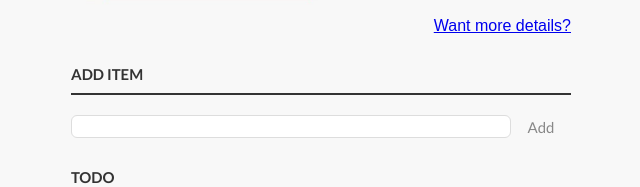
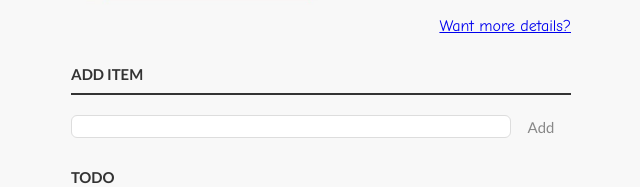
Before and after one commit to shtennikov/clean-code-s1e1, a plain HTML site: page index.html in a window 1280 px wide. Shown: the part 246-433 px from the top of the page, 319-959 px from the left. Drawn offline with Linux system fonts and the light colour scheme.

Commit message:
fix(task-bug-fix): fix the header font

```diff
--- a/style.css
+++ b/style.css
@@ -1,3 +1,4 @@
+
 /* Basic Style */
 
 .body {
@@ -18,7 +19,7 @@
 }
 
 .header .header__link {
-  font-family: fantasy, cursive;
+  font-family: 'Comic Sans MS', cursive;
 }
 
 @media (max-width: 768px) {
```
